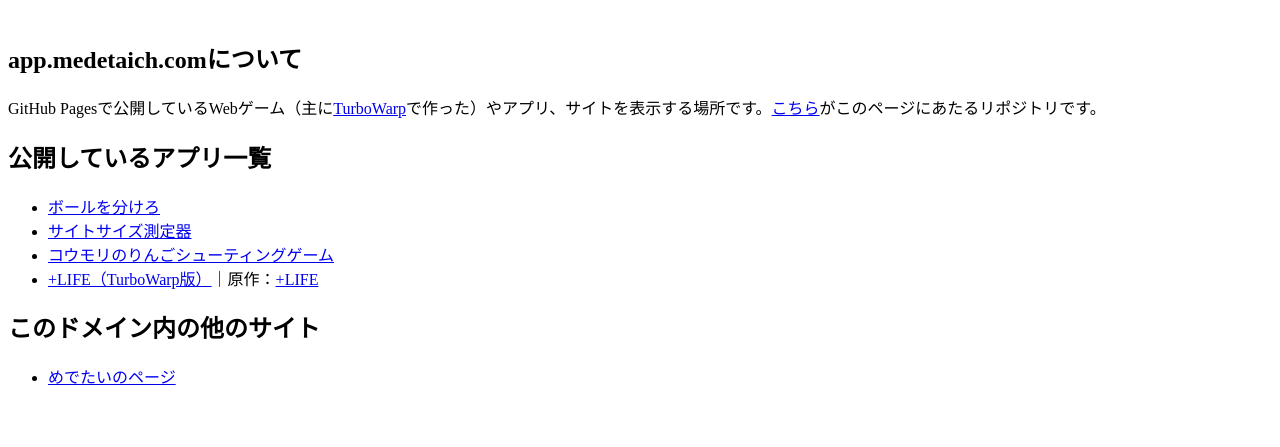
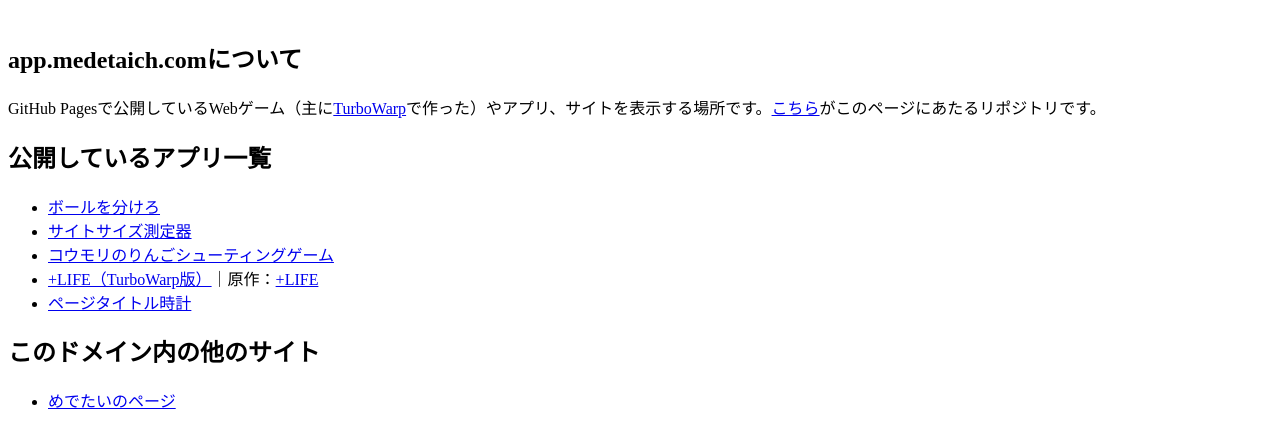
Before and after one commit to MedeTaichan/medetaichan.github.io, a plain HTML site: page index.html in a window 1280 px wide. Shown: the part 87-534 px from the top of the page. Drawn offline with Linux system fonts and the light colour scheme.

Commit message:
Update index.html

```diff
--- a/index.html
+++ b/index.html
@@ -16,6 +16,7 @@
 <li><a title="サイト（ウェブ）サイズ測定器 / websize (TurboWarp)" href="https://app.medetaich.com/websize/" target="_blank" rel="noopener">サイトサイズ測定器</a></li>
 <li><a title="コウモリのりんごシューティングゲーム / apple-shooting (TurboWarp)" href="https://app.medetaich.com/apple-shooting/" target="_blank" rel="noopener">コウモリのりんごシューティングゲーム</a></li>
 <li><a title="+LIFE（TurboWarp版） / +LIFE (TurboWarp)" href="https://app.medetaich.com/life/" target="_blank" rel="noopener">+LIFE（TurboWarp版）</a>｜原作：<a title="+LIFE" href="http://kappuku.jp/life/" target="_blank" rel="noopener">+LIFE</a></li>
+<li><a title="ページタイトル時計 / sitetitleclock (TurboWarp)" href="https://app.medetaich.com/sitetitleclock/" target="_blank" rel="noopener">ページタイトル時計</a></li>
 </ul>
 <h2>このドメイン内の他のサイト</h2>
 <ul>
```
